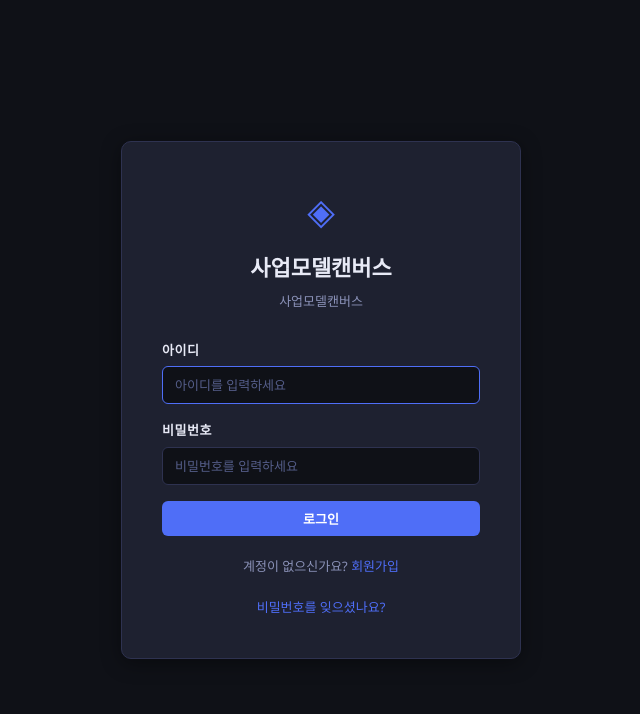
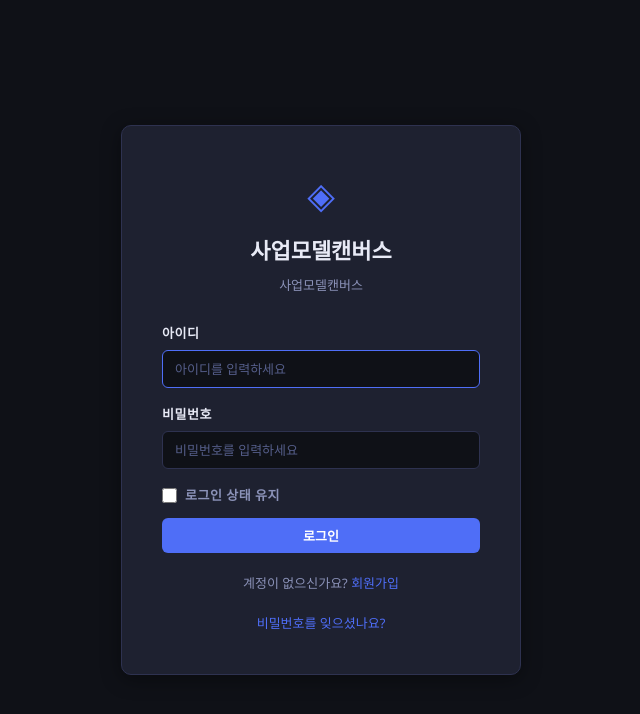
Before and after one commit to heoks99/BizModelCanvas, a Flask app: page /auth/login in a window 1280 px wide. Shown: the top 714 px of the page, without its empty margins (319-959 px from the left). Run offline with Flask 3, Linux system fonts and the light colour scheme.

Commit message:
Add remember me (auto-login) feature
- Login form: 로그인 상태 유지 checkbox
- auth.py: login_user(remember=True) when checked
- config.py: REMEMBER_COOKIE_DURATION 30일

Co-Authored-By: Claude Sonnet 4.6 <noreply@anthropic.com>

```diff
--- a/app/routes/auth.py
+++ b/app/routes/auth.py
@@ -16,13 +16,14 @@ def login():
         password = request.form.get('password', '')
         user = User.query.filter_by(username=username).first()
 
+        remember = request.form.get('remember_me') == 'on'
         if user and user.check_password(password):
             if user.status == 'pending':
                 flash('가입 승인 대기 중입니다. 관리자 승인 후 로그인할 수 있습니다.', 'error')
             elif user.status == 'inactive':
                 flash('비활성화된 계정입니다. 관리자에게 문의해주세요.', 'error')
             else:
-                login_user(user)
+                login_user(user, remember=remember)
                 next_page = request.args.get('next')
                 return redirect(next_page or url_for('dashboard.index'))
         else:
--- a/app/static/css/style.css
+++ b/app/static/css/style.css
@@ -358,6 +358,9 @@ body {
 .auth-header p { color: var(--text-secondary); font-size: 13px; }
 
 .auth-form .form-group { margin-bottom: 16px; }
+.auth-form .remember-me { display: flex; align-items: center; margin-bottom: 12px; }
+.auth-form .remember-me label { display: flex; align-items: center; gap: 8px; font-size: 13px; color: var(--text-secondary); cursor: pointer; margin: 0; }
+.auth-form .remember-me input[type="checkbox"] { width: 15px; height: 15px; cursor: pointer; accent-color: var(--accent); }
 .auth-link { text-align: center; margin-top: 20px; color: var(--text-secondary); font-size: 13px; }
 .auth-link a { color: var(--accent); text-decoration: none; }
 .auth-link a:hover { text-decoration: underline; }
--- a/app/templates/auth/login.html
+++ b/app/templates/auth/login.html
@@ -16,6 +16,9 @@
             <label>비밀번호</label>
             <input type="password" name="password" placeholder="비밀번호를 입력하세요" required>
         </div>
+        <div class="form-group remember-me">
+            <label><input type="checkbox" name="remember_me"> 로그인 상태 유지</label>
+        </div>
         <button type="submit" class="btn btn-primary btn-full">로그인</button>
     </form>
     <p class="auth-link">계정이 없으신가요? <a href="{{ url_for('auth.register') }}">회원가입</a></p>
--- a/config.py
+++ b/config.py
@@ -11,6 +11,7 @@ class Config:
         _db_url = _db_url.replace('postgresql://', 'postgresql+psycopg2://', 1)
     SQLALCHEMY_DATABASE_URI = _db_url
     SQLALCHEMY_TRACK_MODIFICATIONS = False
+    REMEMBER_COOKIE_DURATION = 60 * 60 * 24 * 30  # 30일
     ANTHROPIC_API_KEY = os.environ.get('ANTHROPIC_API_KEY', '')
     # SMTP 메일 설정
     MAIL_SERVER   = os.environ.get('MAIL_SERVER', 'smtp.gmail.com')
```
